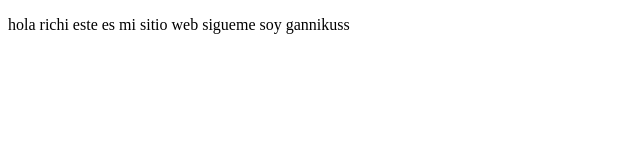
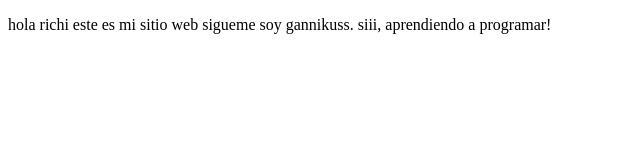
Before and after one commit to gannikuss/proyectodemocursoprework, a plain HTML site: page index.html in a window 1280 px wide. Shown: the whole page, without its empty margins (0-640 px from the left). Drawn offline with Linux system fonts and the light colour scheme.

Commit message:
se añadieron cambios

```diff
--- a/index.html
+++ b/index.html
@@ -9,7 +9,7 @@
 <body>
     <p>
        hola richi este es mi sitio web
-       sigueme soy gannikuss
+       sigueme soy gannikuss. siii, aprendiendo a programar!
     </p>
 </body>
 </html>
```
